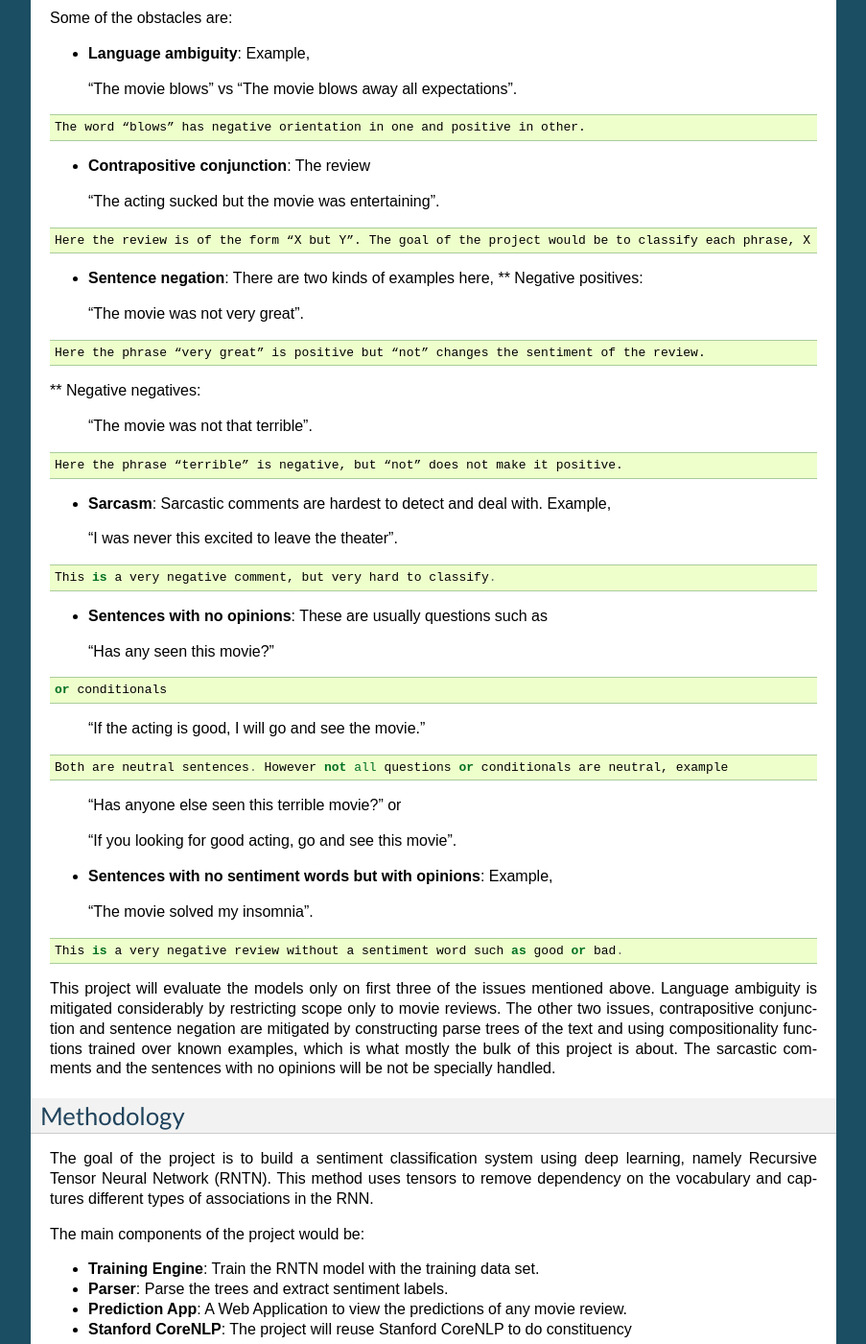
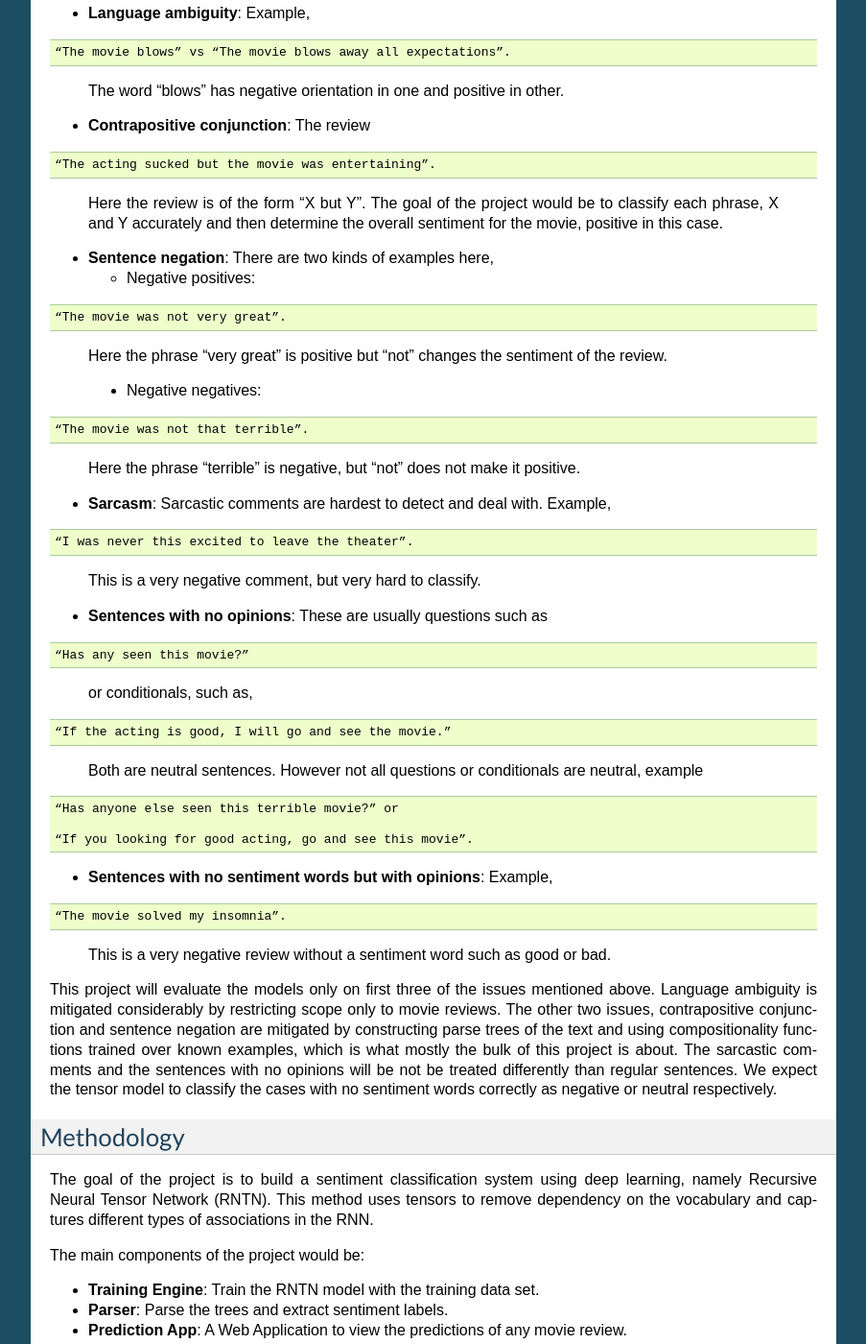
Before and after one commit to kc3/Springboard, a Sphinx documentation site: the page built from capstone_1/docs/ProjectProposal.rst, in a window 1280 px wide and 1400 px high, scrolled down 1048 px. Shown: the whole window at 96% size, without its empty margins (198-1101 px from the left). Built offline with Sphinx 7.4.7, drawn with Linux system fonts in a browser that asks for light colours; some of the changed text lies outside the part shown.

Commit message:
Minor edits to Project Description

```diff
--- a/capstone_1/docs/ProjectProposal.rst
+++ b/capstone_1/docs/ProjectProposal.rst
@@ -66,75 +65,80 @@ such as bad, mediocre or terrible. Numerous efforts have been made to
 build such lexicons, which are not sufficient as the problem is more
 complex.
 
-Some of the obstacles are:
+Some of the challenges with analyzing each review are:
 
 -  **Language ambiguity**: Example,
 
+::
+
    “The movie blows” vs “The movie blows away all expectations”.
+
+..
+
+    The word “blows” has negative orientation in one and positive in other.
+
+-  **Contrapositive conjunction**: The review
 
 ::
 
-   The word “blows” has negative orientation in one and positive in other.
-
--  **Contrapositive conjunction**: The review
+   “The acting sucked but the movie was entertaining”.
 
 ..
 
-   “The acting sucked but the movie was entertaining”.
+   Here the review is of the form “X but Y”. The goal of the project would be to classify each phrase, X and Y accurately and then determine the overall sentiment for the movie, positive in this case.
+
+-  **Sentence negation**: There are two kinds of examples here,
+
+   - Negative positives:
 
 ::
 
-   Here the review is of the form “X but Y”. The goal of the project would be to classify each phrase, X and Y accurately and then determine the overall sentiment for the movie, positive in this case.
-
--  **Sentence negation**: There are two kinds of examples here, \*\*
-   Negative positives:
+    “The movie was not very great”.
 
 ..
 
-   “The movie was not very great”.
+   Here the phrase “very great” is positive but “not” changes the sentiment of the review.
+
+   - Negative negatives:
 
 ::
 
-   Here the phrase “very great” is positive but “not” changes the sentiment of the review.
-
-\*\* Negative negatives:
-
    “The movie was not that terrible”.
 
-::
+..
 
    Here the phrase “terrible” is negative, but “not” does not make it positive.
 
 -  **Sarcasm**: Sarcastic comments are hardest to detect and deal with.
    Example,
 
-..
+::
 
    “I was never this excited to leave the theater”.
 
-::
+..
 
    This is a very negative comment, but very hard to classify.
 
 -  **Sentences with no opinions**: These are usually questions such as
 
-..
+::
 
    “Has any seen this movie?”
 
+..
+
+   or conditionals, such as,
+
 ::
 
-   or conditionals
+   “If the acting is good, I will go and see the movie.”
 
 ..
 
-   “If the acting is good, I will go and see the movie.”
+   Both are neutral sentences. However not all questions or conditionals are neutral, example
 
 ::
-
-   Both are neutral sentences. However not all questions or conditionals are neutral, example
-
-..
 
    “Has anyone else seen this terrible movie?” or
 
@@ -142,11 +146,11 @@ Some of the obstacles are:
 
 -  **Sentences with no sentiment words but with opinions**: Example,
 
-..
+::
 
    “The movie solved my insomnia”.
 
-::
+..
 
    This is a very negative review without a sentiment word such as good or bad.
 
@@ -157,13 +161,15 @@ contrapositive conjunction and sentence negation are mitigated by
 constructing parse trees of the text and using compositionality
 functions trained over known examples, which is what mostly the bulk of
 this project is about. The sarcastic comments and the sentences with no
-opinions will be not be specially handled.
+opinions will be not be treated differently than regular sentences. We expect the
+tensor model to classify the cases with no sentiment words correctly as negative or
+neutral respectively.
 
 Methodology
 ^^^^^^^^^^^
 
 The goal of the project is to build a sentiment classification system
-using deep learning, namely Recursive Tensor Neural Network (RNTN). This
+using deep learning, namely Recursive Neural Tensor Network (RNTN). This
 method uses tensors to remove dependency on the vocabulary and captures
 different types of associations in the RNN.
 
```
Also changed, not shown: other parts of capstone_1/docs/ProjectProposal.rst (+5 -6 lines).
